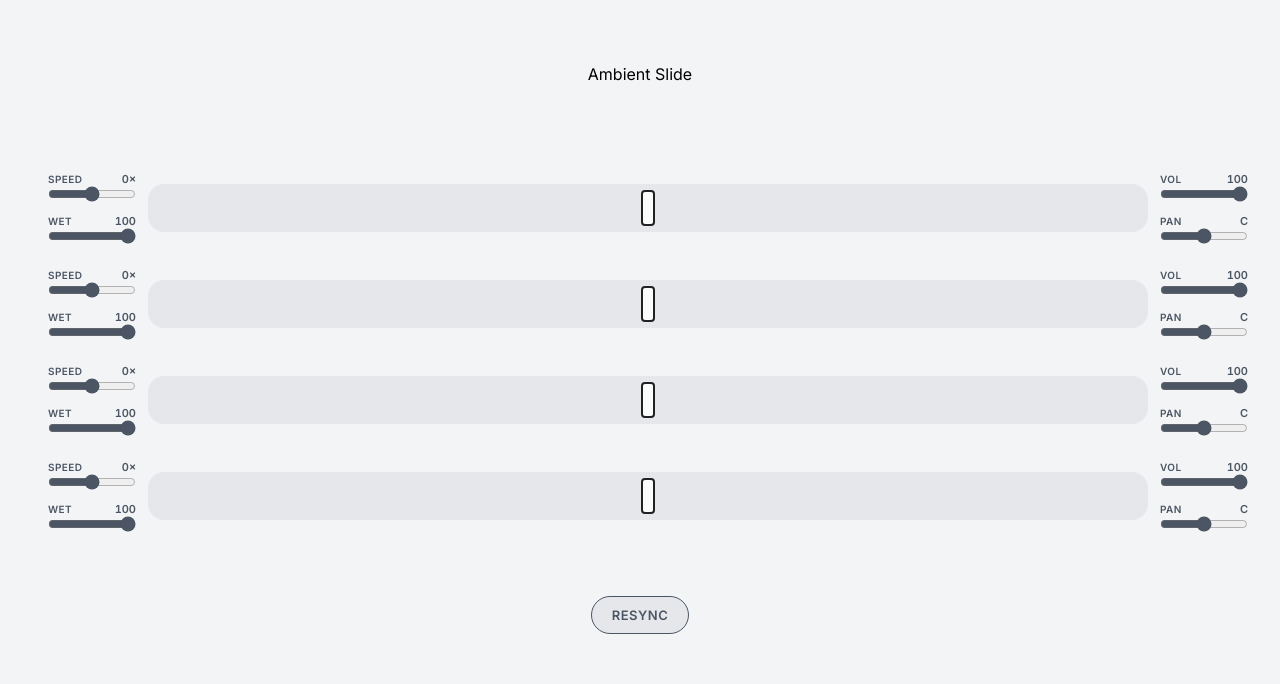
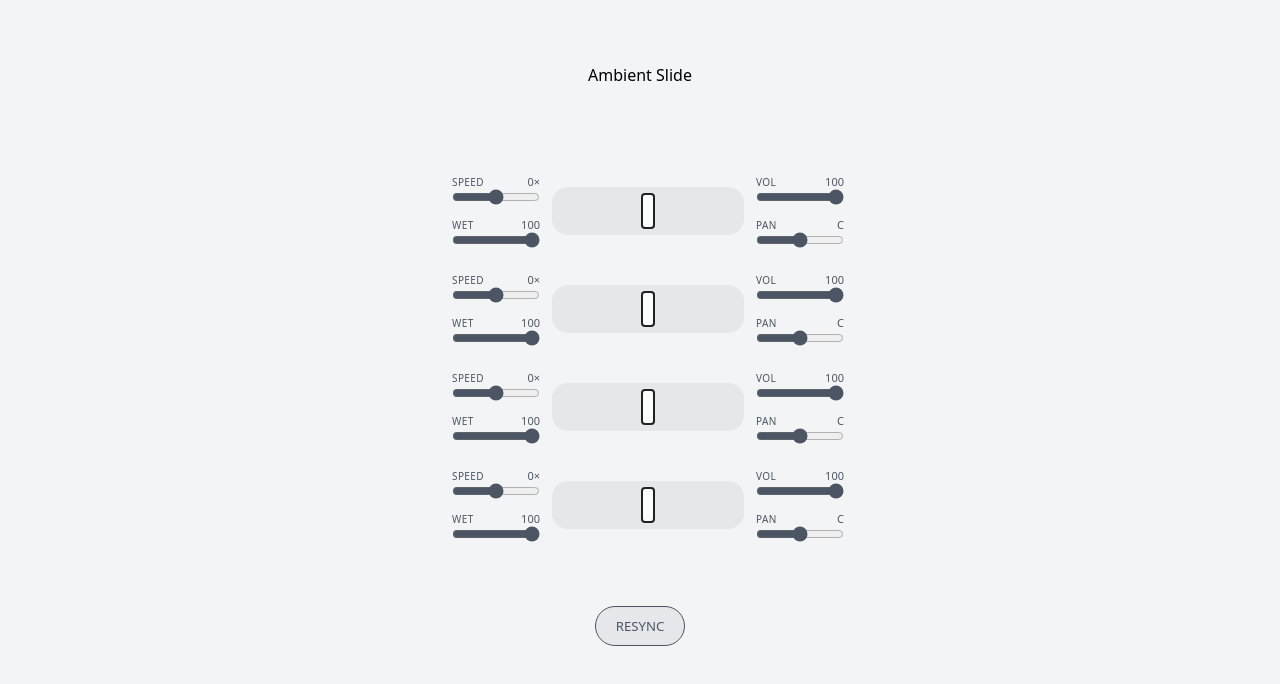
Before and after one commit to omniverse/ambient-slide, a Next.js app: page / in a window 1280 px wide. Shown: the top 684 px of the page. Built offline with nearby package versions, Linux system fonts and the light colour scheme.

Commit message:
clean up layout sizing

```diff
--- a/app/globals.css
+++ b/app/globals.css
@@ -1,5 +1,5 @@
 :root {
-  --font-sans: "Inter", ui-sans-serif, system-ui, sans-serif,
+  --font-sans: "Wotford", "Futura", ui-sans-serif, system-ui, sans-serif,
     "Apple Color Emoji", "Segoe UI Emoji", "Segoe UI Symbol", "Noto Color Emoji";
   --color-bg: #f3f4f6;
   --color-bg-dark: #030712;
@@ -14,6 +14,7 @@ body {
   font-family: var(--font-sans);
   background-color: var(--color-bg);
   margin: 0;
+  box-sizing: border-box;
 }
 
 @media (prefers-color-scheme: dark) {
@@ -51,12 +52,10 @@ body {
 }
 
 .welcome-section {
-  box-sizing: border-box;
   background-color: var(--color-gray-100);
-  width: 100dvw;
-  padding-left: 2rem;
-  padding-right: 2rem;
+  max-width: 1024px;
   overflow: hidden;
+  margin: 0 auto;
 }
 
 .welcome-section > * + * {
@@ -72,9 +71,7 @@ body {
 
 .welcome-reset-loops {
   font-family: inherit;
-  font-size: 0.8125rem;
-  font-weight: 600;
-  letter-spacing: 0.04em;
+  font-size: 0.825rem;
   text-transform: uppercase;
   color: var(--color-gray-600);
   background-color: var(--color-gray-200);
@@ -154,7 +151,6 @@ body {
 
 .slider-mix-label {
   font-size: 0.625rem;
-  font-weight: 600;
   letter-spacing: 0.04em;
   text-transform: uppercase;
   color: var(--color-gray-600);
@@ -162,7 +158,6 @@ body {
 
 .slider-mix-value {
   font-size: 0.6875rem;
-  font-weight: 600;
   font-variant-numeric: tabular-nums;
   color: var(--color-gray-600);
 }
```
